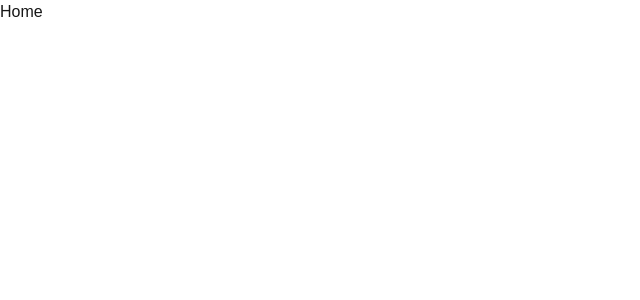
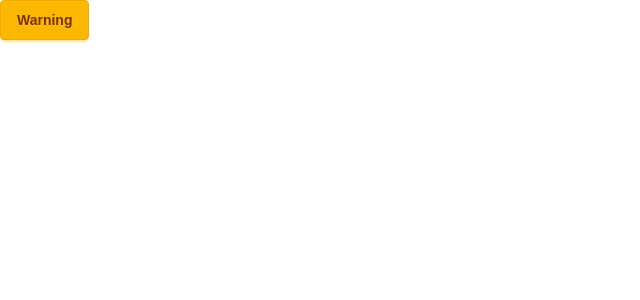
Before and after one commit to SantinoGiordano/TicketAppFrontend, a Next.js app: page / in a window 1280 px wide. Shown: the top 300 px of the page, without its empty margins (0-640 px from the left). Built offline with nearby package versions, Linux system fonts and the light colour scheme.

Commit message:
test button

```diff
--- a/app/(root)/page.tsx
+++ b/app/(root)/page.tsx
@@ -1,8 +1,9 @@
-import React from 'react'
+
 
 const Home = () => {
   return (
-    <div>Home</div>
+
+    <button className="btn btn-warning">Warning</button>
   )
 }
 
```
